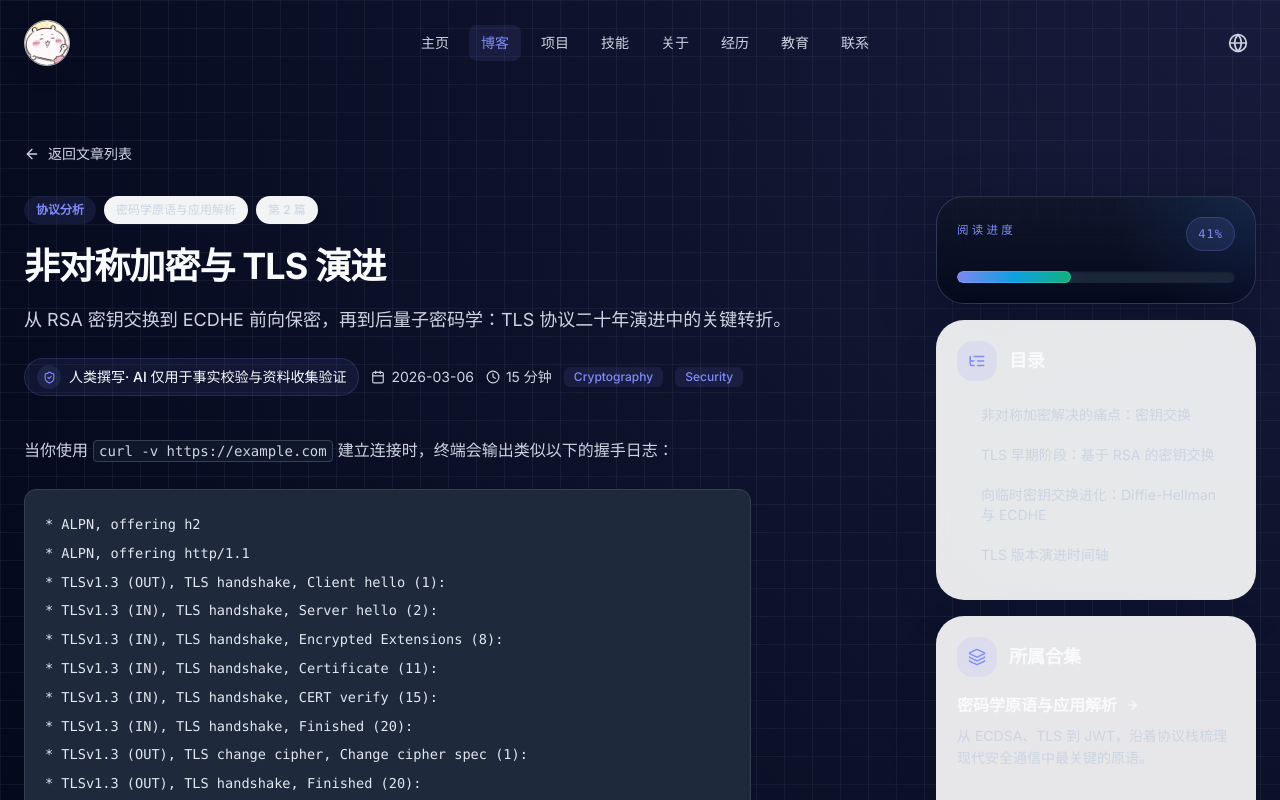
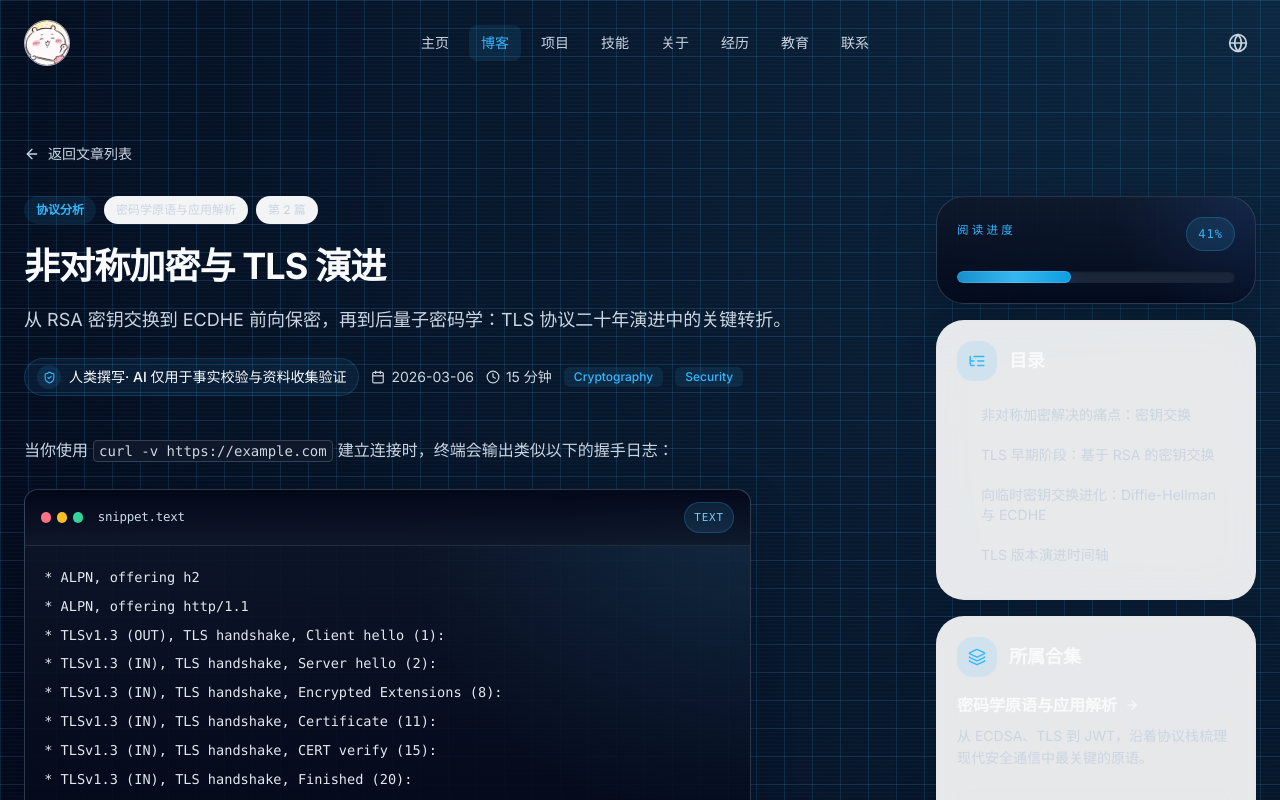
Before and after one commit to Chiicake/Chiicake.github.io, a React (Vite) app: page /#/blog/asymmetric-encryption-tls-evolution in a window 1280 px wide. Shown: the top 800 px of the page. Built offline with nearby package versions, Linux system fonts and the light colour scheme.

Commit message:
feat: enhance About section with machine info and styling updates

```diff
--- a/src/components/about/AboutSnakePanel.tsx
+++ b/src/components/about/AboutSnakePanel.tsx
@@ -275,11 +275,23 @@ export function AboutSnakePanel() {
 
   return (
     <div className="engineering-panel flex h-full min-h-[520px] flex-col rounded-[2rem] p-5 md:p-6">
-      <p className="max-w-3xl text-base leading-7 text-[var(--color-text-secondary)] md:text-[1rem]">
-        {t('about.snakeTitle')}
-      </p>
+      <div className="max-w-3xl space-y-2 text-base leading-7 text-[var(--color-text-secondary)] md:text-[1rem]">
+        <p>{t('about.snakeTitle')}</p>
+        <p>{t('about.snakeFocus')}</p>
+        <p>
+          {t('about.snakeProjectLabel')}
+          <a
+            href="https://github.com/Chiicake/hybird-kv"
+            target="_blank"
+            rel="noreferrer"
+            className="ml-2 inline-flex items-center text-[var(--color-accent)] hover:underline"
+          >
+            https://github.com/Chiicake/hybird-kv
+          </a>
+        </p>
+      </div>
 
-      <div className="mt-5 grid flex-1 gap-5 xl:grid-cols-[minmax(0,1fr)_260px]">
+      <div className="mt-6 grid gap-5 xl:mt-auto xl:grid-cols-[minmax(0,1fr)_260px] xl:items-end">
         <div className="engineering-subpanel rounded-[1.75rem] p-4 md:p-5">
           <div className="flex flex-wrap items-center justify-between gap-3">
             <div>
--- a/src/components/home/HomeLifePanel.tsx
+++ b/src/components/home/HomeLifePanel.tsx
@@ -485,7 +485,7 @@ export function HomeLifePanel() {
                                   style={{ height: previewCellSize, width: previewCellSize }}
                                   className={
                                     cell === '1'
-                                      ? 'block rounded-[2px] bg-[var(--color-accent)] shadow-[0_0_10px_rgba(99,102,241,0.32)]'
+                                      ? 'block rounded-[2px] bg-[var(--color-accent)] shadow-[0_0_10px_rgba(23,147,209,0.32)]'
                                       : 'block rounded-[2px] bg-slate-200/80 dark:bg-slate-800/90'
                                   }
                                 />
--- a/src/index.css
+++ b/src/index.css
@@ -6,10 +6,10 @@
   --color-bg-light: #f8fafc;
   --color-bg-dark: #020617;
 
-  --color-accent-light: #6366f1;
-  --color-accent-light-hover: #4f46e5;
-  --color-accent-dark: #818cf8;
-  --color-accent-dark-hover: #a5b4fc;
+  --color-accent-light: #1793d1;
+  --color-accent-light-hover: #0f7aae;
+  --color-accent-dark: #36b6ff;
+  --color-accent-dark-hover: #8ad8ff;
 
   --color-text-primary-light: #0f172a;
   --color-text-secondary-light: #475569;
@@ -45,18 +45,23 @@
     font-family: var(--font-sans);
     transition: background-color 0.3s ease, color 0.3s ease;
     background-image:
-      radial-gradient(circle at top right, rgba(99, 102, 241, 0.12), transparent 30%),
-      linear-gradient(to right, rgba(148, 163, 184, 0.08) 1px, transparent 1px),
-      linear-gradient(to bottom, rgba(148, 163, 184, 0.08) 1px, transparent 1px);
-    background-size: auto, 28px 28px, 28px 28px;
-    background-position: top right, top left, top left;
+      radial-gradient(circle at top right, rgba(23, 147, 209, 0.12), transparent 30%),
+      linear-gradient(to right, rgba(56, 189, 248, 0.07) 1px, transparent 1px),
+      linear-gradient(to bottom, rgba(56, 189, 248, 0.07) 1px, transparent 1px),
+      linear-gradient(to bottom, rgba(15, 23, 42, 0.03) 1px, transparent 1px),
+      radial-gradient(circle, rgba(125, 211, 252, 0.06) 0.6px, transparent 0.7px);
+    background-size: auto, 28px 28px, 28px 28px, 100% 4px, 7px 7px;
+    background-position: top right, top left, top left, top left, top left;
   }
 
   :root[data-theme="dark"] body {
     background-image:
-      radial-gradient(circle at top right, rgba(129, 140, 248, 0.16), transparent 32%),
-      linear-gradient(to right, rgba(71, 85, 105, 0.16) 1px, transparent 1px),
-      linear-gradient(to bottom, rgba(71, 85, 105, 0.16) 1px, transparent 1px);
+      radial-gradient(circle at top right, rgba(56, 189, 248, 0.18), transparent 32%),
+      linear-gradient(to right, rgba(56, 189, 248, 0.14) 1px, transparent 1px),
+      linear-gradient(to bottom, rgba(56, 189, 248, 0.14) 1px, transparent 1px),
+      linear-gradient(to bottom, rgba(148, 163, 184, 0.035) 1px, transparent 1px),
+      radial-gradient(circle, rgba(125, 211, 252, 0.08) 0.6px, transparent 0.7px);
+    background-size: auto, 28px 28px, 28px 28px, 100% 4px, 6px 6px;
   }
 
   /* Chinese typography adjustments */
@@ -131,8 +136,8 @@
     inset: 0;
     pointer-events: none;
     background:
-      linear-gradient(to right, rgba(99, 102, 241, 0.08) 1px, transparent 1px),
-      linear-gradient(to bottom, rgba(99, 102, 241, 0.08) 1px, transparent 1px);
+      linear-gradient(to right, rgba(23, 147, 209, 0.08) 1px, transparent 1px),
+      linear-gradient(to bottom, rgba(23, 147, 209, 0.08) 1px, transparent 1px);
     background-size: 22px 22px;
     mask-image: linear-gradient(180deg, rgba(0, 0, 0, 0.42), transparent 82%);
   }
@@ -160,7 +165,7 @@
     position: absolute;
     inset: 0;
     pointer-events: none;
-    background: linear-gradient(90deg, transparent, rgba(99, 102, 241, 0.12), transparent);
+    background: linear-gradient(90deg, transparent, rgba(23, 147, 209, 0.12), transparent);
     transform: translateX(-100%);
     animation: system-sweep 7s linear infinite;
   }
@@ -191,8 +196,8 @@
     inset: 0;
     pointer-events: none;
     background:
-      linear-gradient(to right, rgba(99, 102, 241, 0.08) 1px, transparent 1px),
-      linear-gradient(to bottom, rgba(99, 102, 241, 0.08) 1px, transparent 1px);
+      linear-gradient(to right, rgba(23, 147, 209, 0.08) 1px, transparent 1px),
+      linear-gradient(to bottom, rgba(23, 147, 209, 0.08) 1px, transparent 1px);
     background-size: 18px 18px;
     mask-image: linear-gradient(180deg, rgba(0, 0, 0, 0.34), transparent 86%);
   }
@@ -221,8 +226,8 @@
     inset: 0;
     pointer-events: none;
     background:
-      linear-gradient(to right, rgba(129, 140, 248, 0.08) 1px, transparent 1px),
-      linear-gradient(to bottom, rgba(129, 140, 248, 0.08) 1px, transparent 1px);
+      linear-gradient(to right, rgba(56, 189, 248, 0.08) 1px, transparent 1px),
+      linear-gradient(to bottom, rgba(56, 189, 248, 0.08) 1px, transparent 1px);
     background-size: 20px 20px;
     mask-image: linear-gradient(180deg, rgba(0, 0, 0, 0.44), transparent 82%);
   }
@@ -254,7 +259,7 @@
     right: 9%;
     top: 1.8rem;
     height: 2px;
-    background: linear-gradient(90deg, rgba(14, 165, 233, 0.18), rgba(129, 140, 248, 0.38), rgba(14, 165, 233, 0.18));
+    background: linear-gradient(90deg, rgba(14, 165, 233, 0.18), rgba(56, 189, 248, 0.4), rgba(14, 165, 233, 0.18));
   }
 
   .project-flow-track::after {
@@ -307,7 +312,7 @@
 
   .project-flow-node__index {
     font-size: 0.7rem;
-    color: rgba(129, 140, 248, 0.9);
+    color: rgba(56, 189, 248, 0.9);
   }
 
   .project-flow-node__label {
@@ -409,15 +414,15 @@
     inset: 0;
     pointer-events: none;
     background:
-      linear-gradient(to right, rgba(129, 140, 248, 0.06) 1px, transparent 1px),
-      linear-gradient(to bottom, rgba(129, 140, 248, 0.06) 1px, transparent 1px);
+      linear-gradient(to right, rgba(56, 189, 248, 0.06) 1px, transparent 1px),
+      linear-gradient(to bottom, rgba(56, 189, 248, 0.06) 1px, transparent 1px);
     background-size: 20px 20px;
     mask-image: linear-gradient(180deg, rgba(0, 0, 0, 0.4), transparent 84%);
   }
 
   .blog-progress-panel__value {
-    border: 1px solid rgba(129, 140, 248, 0.22);
-    background: rgba(129, 140, 248, 0.12);
+    border: 1px solid rgba(56, 189, 248, 0.22);
+    background: rgba(56, 189, 248, 0.12);
     color: var(--color-accent);
     border-radius: 9999px;
     padding: 0.45rem 0.7rem;
@@ -438,7 +443,7 @@
     position: relative;
     height: 100%;
     border-radius: inherit;
-    background: linear-gradient(90deg, rgba(129, 140, 248, 0.96), rgba(14, 165, 233, 0.96), rgba(16, 185, 129, 0.94));
+    background: linear-gradient(90deg, rgba(23, 147, 209, 0.96), rgba(56, 189, 248, 0.96), rgba(14, 165, 233, 0.94));
     box-shadow:
       0 0 20px rgba(14, 165, 233, 0.22),
       inset 0 0 0 1px rgba(255, 255, 255, 0.12);
@@ -476,8 +481,8 @@
     inset: 0;
     pointer-events: none;
     background:
-      linear-gradient(to right, rgba(99, 102, 241, 0.07) 1px, transparent 1px),
-      linear-gradient(to bottom, rgba(99, 102, 241, 0.07) 1px, transparent 1px);
+      linear-gradient(to right, rgba(23, 147, 209, 0.07) 1px, transparent 1px),
+      linear-gradient(to bottom, rgba(23, 147, 209, 0.07) 1px, transparent 1px);
     background-size: 18px 18px;
     mask-image: linear-gradient(180deg, rgba(0, 0, 0, 0.5), transparent 82%);
   }
@@ -537,8 +542,8 @@
     inset: 0;
     pointer-events: none;
     background:
-      linear-gradient(to right, rgba(99, 102, 241, 0.05) 1px, transparent 1px),
-      linear-gradient(to bottom, rgba(99, 102, 241, 0.05) 1px, transparent 1px);
+      linear-gradient(to right, rgba(23, 147, 209, 0.05) 1px, transparent 1px),
+      linear-gradient(to bottom, rgba(23, 147, 209, 0.05) 1px, transparent 1px);
     background-size: 22px 22px;
     opacity: 0.7;
   }
@@ -558,8 +563,8 @@
 
   :root[data-theme="dark"] .engineering-panel::before {
     background:
-      linear-gradient(to right, rgba(129, 140, 248, 0.08) 1px, transparent 1px),
-      linear-gradient(to bottom, rgba(129, 140, 248, 0.08) 1px, transparent 1px);
+      linear-gradient(to right, rgba(56, 189, 248, 0.08) 1px, transparent 1px),
+      linear-gradient(to bottom, rgba(56, 189, 248, 0.08) 1px, transparent 1px);
   }
 
   :root[data-theme="dark"] .engineering-subpanel {
@@ -597,8 +602,8 @@
 
   :root[data-theme="dark"] .home-life-panel::before {
     background:
-      linear-gradient(to right, rgba(129, 140, 248, 0.08) 1px, transparent 1px),
-      linear-gradient(to bottom, rgba(129, 140, 248, 0.08) 1px, transparent 1px);
+      linear-gradient(to right, rgba(56, 189, 248, 0.08) 1px, transparent 1px),
+      linear-gradient(to bottom, rgba(56, 189, 248, 0.08) 1px, transparent 1px);
   }
 
   :root[data-theme="dark"] .home-life-grid-shell {
@@ -640,8 +645,8 @@
 
   :root[data-theme="dark"] .about-snake-screen::before {
     background:
-      linear-gradient(to right, rgba(129, 140, 248, 0.06) 1px, transparent 1px),
-      linear-gradient(to bottom, rgba(129, 140, 248, 0.06) 1px, transparent 1px);
+      linear-gradient(to right, rgba(56, 189, 248, 0.06) 1px, transparent 1px),
+      linear-gradient(to bottom, rgba(56, 189, 248, 0.06) 1px, transparent 1px);
   }
 
   @media (min-width: 640px) {
@@ -816,7 +821,7 @@
   border-left: 3px solid var(--color-accent);
   padding: 0.75em 1em;
   margin: 1.5em 0;
-  background: rgba(99, 102, 241, 0.08);
+  background: rgba(23, 147, 209, 0.08);
   border-radius: 0 8px 8px 0;
   color: var(--color-text-secondary);
 }
@@ -856,6 +861,71 @@
   line-height: 1.7;
 }
 
+.blog-code-block {
+  margin: 1.5em 0;
+  overflow: hidden;
+  border-radius: 14px;
+  border: 1px solid rgba(71, 85, 105, 0.62);
+  background:
+    radial-gradient(circle at top right, rgba(56, 189, 248, 0.12), transparent 42%),
+    linear-gradient(180deg, rgba(15, 23, 42, 0.9), rgba(2, 6, 23, 0.92));
+  box-shadow: 0 16px 42px rgba(2, 6, 23, 0.24);
+}
+
+.blog-code-block__header {
+  display: grid;
+  grid-template-columns: auto minmax(0, 1fr) auto;
+  align-items: center;
+  gap: 0.9rem;
+  border-bottom: 1px solid rgba(71, 85, 105, 0.48);
+  background:
+    linear-gradient(180deg, rgba(2, 6, 23, 0.92), rgba(15, 23, 42, 0.8));
+  padding: 0.75rem 1rem;
+}
+
+.blog-code-block__lights {
+  display: flex;
+  gap: 0.35rem;
+}
+
+.blog-code-block__light {
+  width: 0.65rem;
+  height: 0.65rem;
+  border-radius: 9999px;
+}
+
+.blog-code-block__light.is-red { background: #fb7185; }
+.blog-code-block__light.is-amber { background: #fbbf24; }
+.blog-code-block__light.is-green { background: #34d399; }
+
+.blog-code-block__title {
+  min-width: 0;
+  overflow: hidden;
+  text-overflow: ellipsis;
+  white-space: nowrap;
+  font-size: 0.78rem;
+  color: rgba(224, 242, 254, 0.9);
+}
+
+.blog-code-block__badge {
+  border: 1px solid rgba(56, 189, 248, 0.22);
+  background: rgba(56, 189, 248, 0.12);
+  border-radius: 9999px;
+  padding: 0.3rem 0.55rem;
+  font-size: 0.68rem;
+  letter-spacing: 0.08em;
+  text-transform: uppercase;
+  color: rgba(125, 211, 252, 0.96);
+}
+
+.blog-article .blog-code-block pre {
+  margin: 0;
+  border: 0;
+  border-radius: 0;
+  background: transparent;
+  padding: 1.05rem 1.2rem 1.25rem;
+}
+
 .blog-article table {
   width: 100%;
   margin: 1.5em 0;
@@ -885,7 +955,7 @@
 }
 
 .blog-article tbody tr:hover {
-  background: rgba(99, 102, 241, 0.05);
+  background: rgba(23, 147, 209, 0.05);
 }
 
 .blog-article hr {
--- a/src/pages/About.tsx
+++ b/src/pages/About.tsx
@@ -13,6 +13,11 @@ function isString(value: unknown): value is string {
   return typeof value === 'string';
 }
 
+interface MachineInfoItem {
+  label: string;
+  value: string;
+}
+
 export default function About({ id }: { id?: string }) {
   const { t, i18n } = useTranslation();
 
@@ -20,6 +25,18 @@ export default function About({ id }: { id?: string }) {
   const aboutBundle = isRecord(bundle?.about) ? bundle.about : {};
   const profileEyebrow = isString(aboutBundle.profileEyebrow) ? aboutBundle.profileEyebrow.trim() : '';
   const profileMeta = Array.isArray(aboutBundle.profileMeta) ? aboutBundle.profileMeta.filter(isString) : [];
+  const machineInfoItems: MachineInfoItem[] = Array.isArray(aboutBundle.machineInfoItems)
+    ? aboutBundle.machineInfoItems
+        .filter(isRecord)
+        .map((item) => ({
+          label: isString(item.label) ? item.label : '',
+          value: isString(item.value) ? item.value : '',
+        }))
+        .filter((item) => item.label && item.value)
+    : [];
+  const machineInfoHints = Array.isArray(aboutBundle.machineInfoHints)
+    ? aboutBundle.machineInfoHints.filter(isString)
+    : [];
 
   const metaIcons = [Github, MapPin, GraduationCap];
 
@@ -49,6 +66,7 @@ export default function About({ id }: { id?: string }) {
 
                 {profileEyebrow && <p className="engineering-kicker mt-5">{profileEyebrow}</p>}
 
+                {profileMeta.length > 0 && (
                   <div className="mt-5 space-y-3">
                     {profileMeta.map((meta, index) => {
                       const Icon = metaIcons[index % metaIcons.length];
@@ -66,6 +84,42 @@ export default function About({ id }: { id?: string }) {
                       );
                     })}
                   </div>
+                )}
+
+                {machineInfoItems.length > 0 && (
+                  <div className="engineering-subpanel mt-5 overflow-hidden rounded-[1.35rem]">
+                    <div className="flex items-center justify-between gap-3 border-b border-slate-700/40 px-4 py-3">
+                      <p className="engineering-kicker">{t('about.machineInfoTitle')}</p>
+                      {machineInfoHints[0] && (
+                        <span className="mono-data text-[10px] uppercase tracking-[0.14em] text-[var(--color-accent)]">
+                          {machineInfoHints[0]}
+                        </span>
+                      )}
+                    </div>
+
+                    <div className="space-y-2 px-4 py-3">
+                      {machineInfoItems.map((item) => (
+                        <div
+                          key={item.label}
+                          className="flex items-center justify-between gap-4 rounded-2xl border border-slate-700/35 bg-slate-950/35 px-3 py-2"
+                        >
+                          <span className="mono-data text-[11px] uppercase tracking-[0.16em] text-[var(--color-text-secondary)]">
+                            {item.label}
+                          </span>
+                          <span className="mono-data text-sm font-medium text-[var(--color-text-primary)]">
+                            {item.value}
+                          </span>
+                        </div>
+                      ))}
+                    </div>
+
+                    {machineInfoHints[1] && (
+                      <div className="border-t border-slate-700/35 px-4 py-3">
+                        <code className="mono-data text-xs text-[var(--color-text-secondary)]">{machineInfoHints[1]}</code>
+                      </div>
+                    )}
+                  </div>
+                )}
               </div>
             </div>
           </ScrollReveal>
--- a/src/pages/BlogArticle.tsx
+++ b/src/pages/BlogArticle.tsx
@@ -67,6 +67,45 @@ function flattenHeadingChildren(children: ReactNode): string {
   });
 
   return text.trim();
+}
+
+function getCodeLanguage(className?: string) {
+  const match = /language-([\w-]+)/.exec(className ?? '');
+  return match?.[1]?.toLowerCase() ?? 'text';
+}
+
+function getCodeBlockMeta(language: string) {
+  switch (language) {
+    case 'bash':
+    case 'shell':
+    case 'sh':
+    case 'zsh':
+      return { title: 'tty://zsh', badge: language === 'bash' ? 'bash' : 'zsh' };
+    case 'rust':
+    case 'rs':
+      return { title: 'src/main.rs', badge: 'rust' };
+    case 'go':
+      return { title: 'cmd/main.go', badge: 'go' };
+    case 'java':
+      return { title: 'src/Main.java', badge: 'java' };
+    case 'json':
+      return { title: 'config.json', badge: 'json' };
+    case 'yaml':
+    case 'yml':
+      return { title: 'config.yml', badge: 'yaml' };
+    case 'toml':
+      return { title: 'Cargo.toml', badge: 'toml' };
+    case 'sql':
+      return { title: 'query.sql', badge: 'sql' };
+    case 'typescript':
+    case 'ts':
+      return { title: 'snippet.ts', badge: 'ts' };
+    case 'javascript':
+    case 'js':
+      return { title: 'snippet.js', badge: 'js' };
+    default:
+      return { title: `snippet.${language}`, badge: language };
+  }
 }
 
 export default function BlogArticle() {
@@ -281,6 +320,32 @@ export default function BlogArticle() {
     h2: (props) => renderHeading('h2', props),
     h3: (props) => renderHeading('h3', props),
     h4: (props) => renderHeading('h4', props),
+    pre: ({ children, ...props }) => {
+      const codeChild = Children.toArray(children).find((child) =>
+        isValidElement<{ className?: string }>(child),
+      );
+      const codeClassName =
+        isValidElement<{ className?: string }>(codeChild) && typeof codeChild.props.className === 'string'
+          ? codeChild.props.className
+          : undefined;
+      const language = getCodeLanguage(codeClassName);
+      const meta = getCodeBlockMeta(language);
+
+      return (
+        <div className="blog-code-block">
+          <div className="blog-code-block__header">
+            <div className="blog-code-block__lights" aria-hidden="true">
+              <span className="blog-code-block__light is-red" />
+              <span className="blog-code-block__light is-amber" />
+              <span className="blog-code-block__light is-green" />
+            </div>
+            <span className="blog-code-block__title mono-data">{meta.title}</span>
+            <span className="blog-code-block__badge mono-data">{meta.badge}</span>
+          </div>
+          <pre {...props}>{children}</pre>
+        </div>
+      );
+    },
   };
 
   return (
--- a/src/pages/Home.tsx
+++ b/src/pages/Home.tsx
@@ -128,8 +128,8 @@ export default function Home() {
         <div className="absolute left-[8%] top-[34%] hidden h-px w-24 bg-gradient-to-r from-[var(--color-accent)]/45 to-transparent md:block" />
 
         <div className="absolute right-[-8%] top-[-5%] hidden h-[52vh] w-[48vw] min-w-[320px] max-w-[680px] md:block">
-          <div className="absolute inset-0 bg-[linear-gradient(to_right,rgba(99,102,241,0.14)_1px,transparent_1px),linear-gradient(to_bottom,rgba(99,102,241,0.14)_1px,transparent_1px)] bg-[size:24px_24px] opacity-70 [mask-image:radial-gradient(circle_at_top_right,black_30%,transparent_82%)]"></div>
-          <div className="absolute inset-0 bg-[radial-gradient(circle_at_top_right,rgba(99,102,241,0.25),transparent_68%)] blur-2xl"></div>
+          <div className="absolute inset-0 bg-[linear-gradient(to_right,rgba(23,147,209,0.16)_1px,transparent_1px),linear-gradient(to_bottom,rgba(23,147,209,0.16)_1px,transparent_1px)] bg-[size:24px_24px] opacity-70 [mask-image:radial-gradient(circle_at_top_right,black_30%,transparent_82%)]"></div>
+          <div className="absolute inset-0 bg-[radial-gradient(circle_at_top_right,rgba(56,189,248,0.22),transparent_68%)] blur-2xl"></div>
         </div>
       </div>
 
```
Also changed, not shown: public/blog/go-service-rate-limiting-patterns/index.zh.md (+6 -0 lines), src/i18n/locales/en.json (+25 -3 lines), src/i18n/locales/zh.json (+25 -3 lines). Lines whose indentation alone changed are shown as unchanged.
